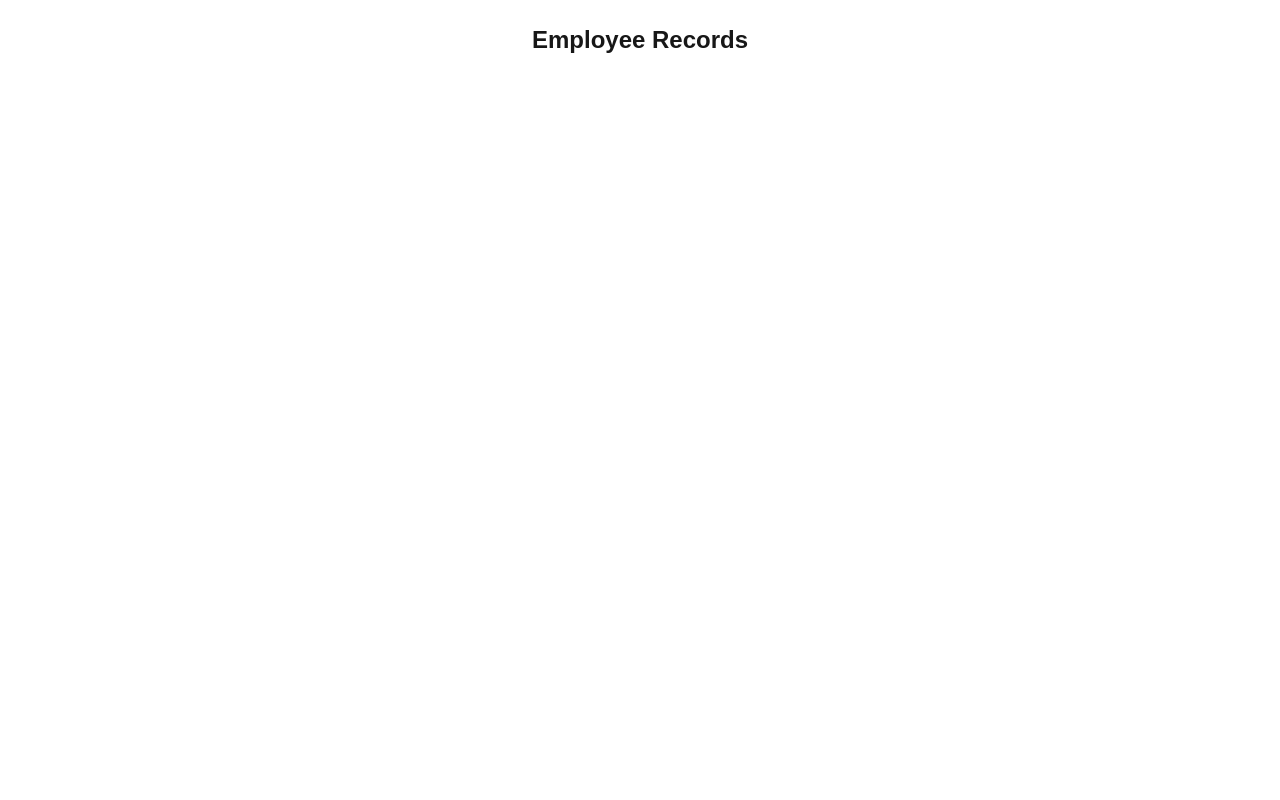
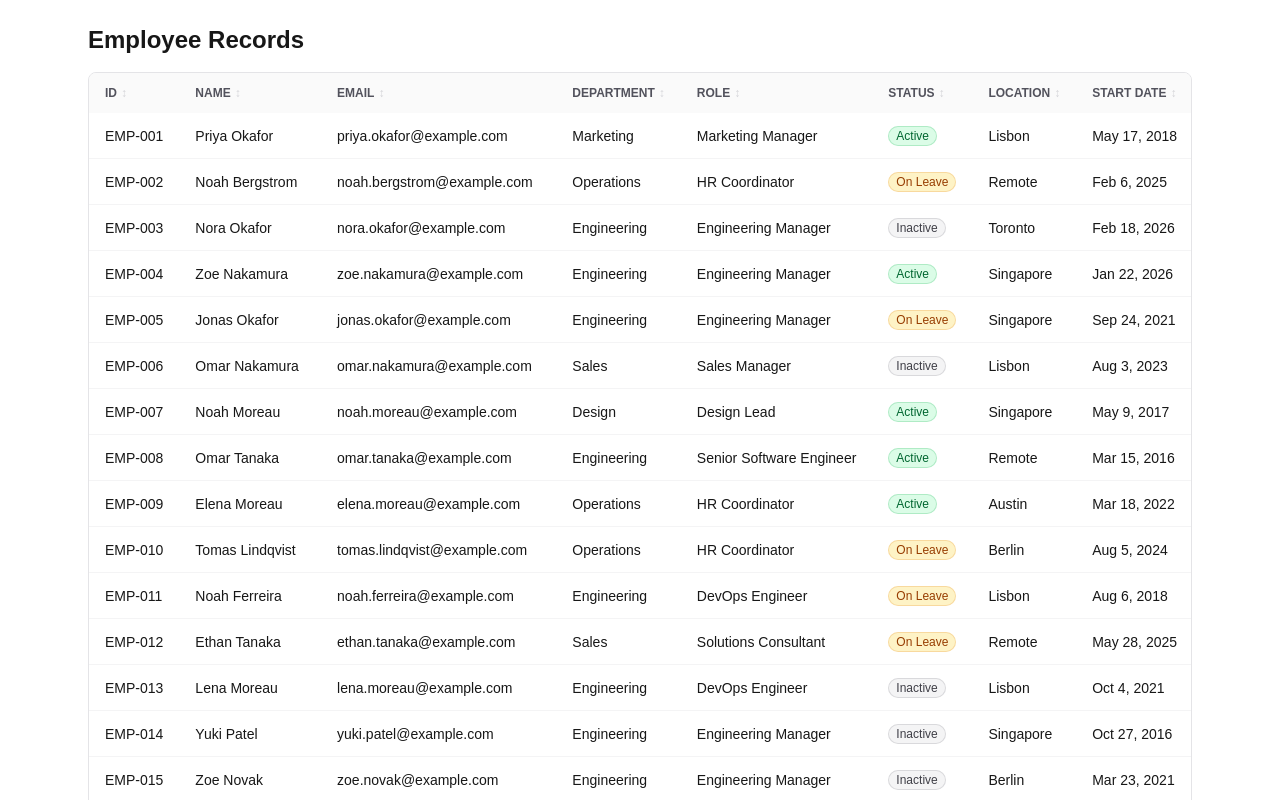
Before and after one commit to redKath/records-dashboard, a Next.js app: page / in a window 1280 px wide. Shown: the top 800 px of the page. Built offline with nearby package versions, Linux system fonts and the light colour scheme.

Commit message:
feat: add sortable employee table (#3)
- TanStack Table v8 with column defs in components/table/columns.tsx

- Click-to-sort headers (asc/desc/none) with aria-sort and indicator

- StatusBadge component; formatted start dates

- Load data via getEmployees(); render on home page

```diff
--- a/app/page.tsx
+++ b/app/page.tsx
@@ -1,7 +1,10 @@
+import { EmployeeTable } from "@/components/table/EmployeeTable";
+
 export default function Home() {
   return (
-    <main className="mx-auto max-w-6xl p-6">
+    <main className="mx-auto max-w-6xl space-y-4 p-6">
       <h1 className="text-2xl font-semibold">Employee Records</h1>
+      <EmployeeTable />
     </main>
   );
 }
--- /dev/null
+++ b/components/table/EmployeeTable.tsx
@@ -0,0 +1,93 @@
+"use client";
+
+import { useEffect, useState } from "react";
+import {
+  flexRender,
+  getCoreRowModel,
+  getSortedRowModel,
+  useReactTable,
+  type SortDirection,
+  type SortingState,
+} from "@tanstack/react-table";
+import { getEmployees } from "@/lib/data";
+import type { Employee } from "@/lib/schema";
+import { columns } from "./columns";
+
+const ARIA_SORT: Record<SortDirection, "ascending" | "descending"> = {
+  asc: "ascending",
+  desc: "descending",
+};
+
+function SortIcon({ dir }: { dir: false | SortDirection }) {
+  if (!dir) return <span className="text-zinc-300">↕</span>;
+  return <span>{dir === "asc" ? "↑" : "↓"}</span>;
+}
+
+export function EmployeeTable() {
+  const [data, setData] = useState<Employee[] | null>(null);
+  const [sorting, setSorting] = useState<SortingState>([]);
+
+  useEffect(() => {
+    getEmployees().then(setData);
+  }, []);
+
+  // TanStack Table is not React Compiler compatible; the compiler skips this component
+  // eslint-disable-next-line react-hooks/incompatible-library
+  const table = useReactTable({
+    data: data ?? [],
+    columns,
+    state: { sorting },
+    onSortingChange: setSorting,
+    getCoreRowModel: getCoreRowModel(),
+    getSortedRowModel: getSortedRowModel(),
+  });
+
+  if (!data) return <p className="text-zinc-500">Loading…</p>;
+
+  return (
+    <div className="overflow-x-auto rounded-lg border border-zinc-200">
+      <table className="w-full text-left text-sm">
+        <thead className="bg-zinc-50 text-xs text-zinc-600 uppercase">
+          {table.getHeaderGroups().map((group) => (
+            <tr key={group.id}>
+              {group.headers.map((header) => {
+                const dir = header.column.getIsSorted();
+                return (
+                  <th
+                    key={header.id}
+                    scope="col"
+                    aria-sort={dir ? ARIA_SORT[dir] : undefined}
+                    className="px-4 py-3 font-semibold whitespace-nowrap"
+                  >
+                    <button
+                      type="button"
+                      onClick={header.column.getToggleSortingHandler()}
+                      className="inline-flex items-center gap-1 uppercase focus-visible:outline-2 focus-visible:outline-offset-2 focus-visible:outline-blue-600"
+                    >
+                      {flexRender(
+                        header.column.columnDef.header,
+                        header.getContext(),
+                      )}
+                      <SortIcon dir={dir} />
+                    </button>
+                  </th>
+                );
+              })}
+            </tr>
+          ))}
+        </thead>
+        <tbody className="divide-y divide-zinc-100">
+          {table.getRowModel().rows.map((row) => (
+            <tr key={row.id} className="hover:bg-zinc-50">
+              {row.getVisibleCells().map((cell) => (
+                <td key={cell.id} className="px-4 py-3 whitespace-nowrap">
+                  {flexRender(cell.column.columnDef.cell, cell.getContext())}
+                </td>
+              ))}
+            </tr>
+          ))}
+        </tbody>
+      </table>
+    </div>
+  );
+}
--- /dev/null
+++ b/components/table/columns.tsx
@@ -0,0 +1,27 @@
+import { createColumnHelper } from "@tanstack/react-table";
+import { StatusBadge } from "@/components/ui/Badge";
+import type { Employee } from "@/lib/schema";
+
+const col = createColumnHelper<Employee>();
+
+const dateFormat = new Intl.DateTimeFormat("en-US", {
+  dateStyle: "medium",
+  timeZone: "UTC",
+});
+
+export const columns = [
+  col.accessor("id", { header: "ID" }),
+  col.accessor("name", { header: "Name" }),
+  col.accessor("email", { header: "Email" }),
+  col.accessor("department", { header: "Department" }),
+  col.accessor("role", { header: "Role" }),
+  col.accessor("status", {
+    header: "Status",
+    cell: (info) => <StatusBadge status={info.getValue()} />,
+  }),
+  col.accessor("location", { header: "Location" }),
+  col.accessor("startDate", {
+    header: "Start date",
+    cell: (info) => dateFormat.format(new Date(info.getValue())),
+  }),
+];
--- /dev/null
+++ b/components/ui/Badge.tsx
@@ -0,0 +1,17 @@
+import type { Employee } from "@/lib/schema";
+
+const STYLES: Record<Employee["status"], string> = {
+  Active: "bg-green-100 text-green-800 ring-green-600/20",
+  "On Leave": "bg-amber-100 text-amber-800 ring-amber-600/20",
+  Inactive: "bg-zinc-100 text-zinc-700 ring-zinc-500/20",
+};
+
+export function StatusBadge({ status }: { status: Employee["status"] }) {
+  return (
+    <span
+      className={`inline-flex items-center rounded-full px-2 py-0.5 text-xs font-medium ring-1 ring-inset ${STYLES[status]}`}
+    >
+      {status}
+    </span>
+  );
+}
--- a/package.json
+++ b/package.json
@@ -11,6 +11,7 @@
     "format:check": "prettier --check ."
   },
   "dependencies": {
+    "@tanstack/react-table": "^8.21.3",
     "next": "16.4.2",
     "react": "19.3.0",
     "react-dom": "19.3.0",
```
Also changed, not shown: 1 other file (tests, documents, lock files or other folders).
